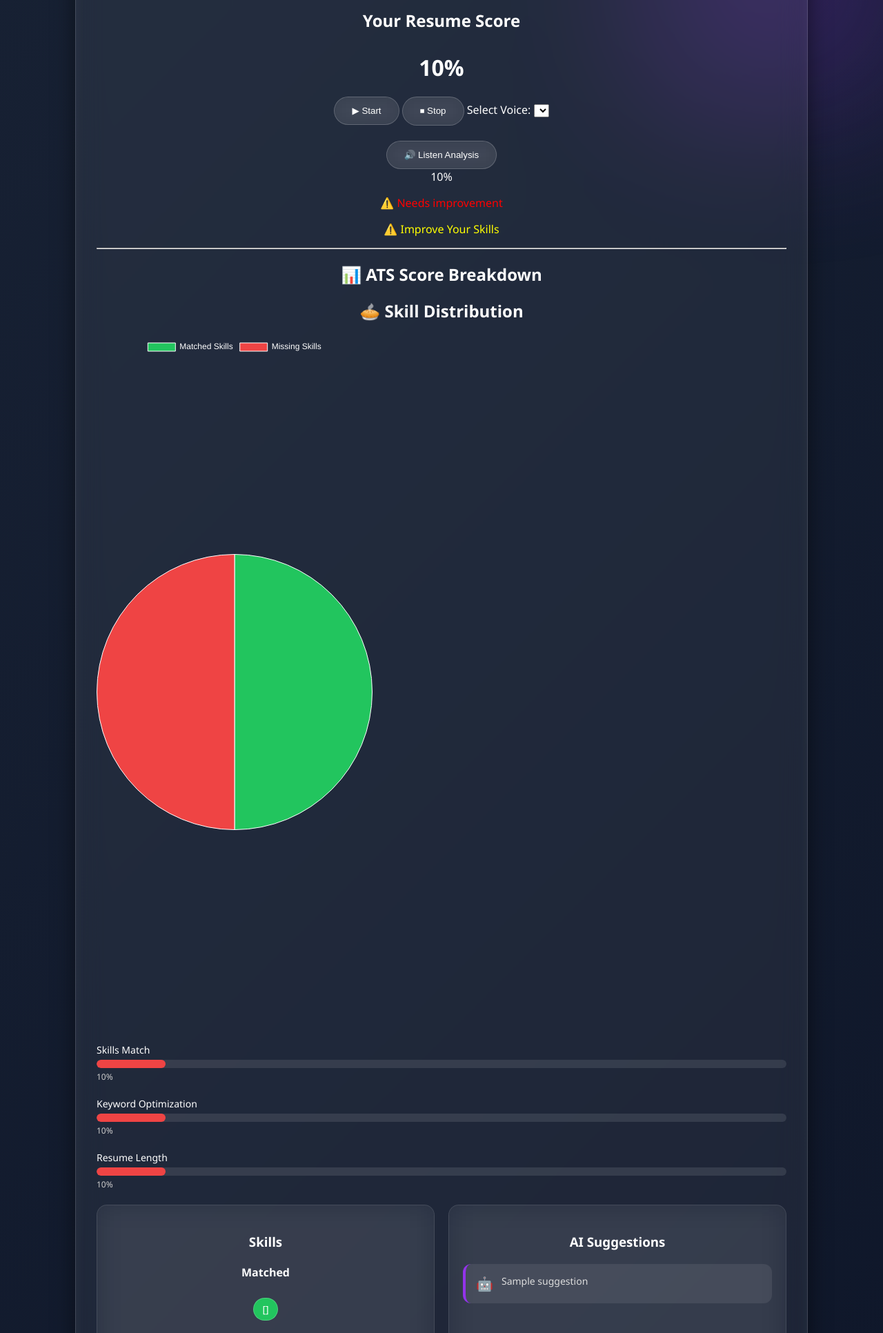
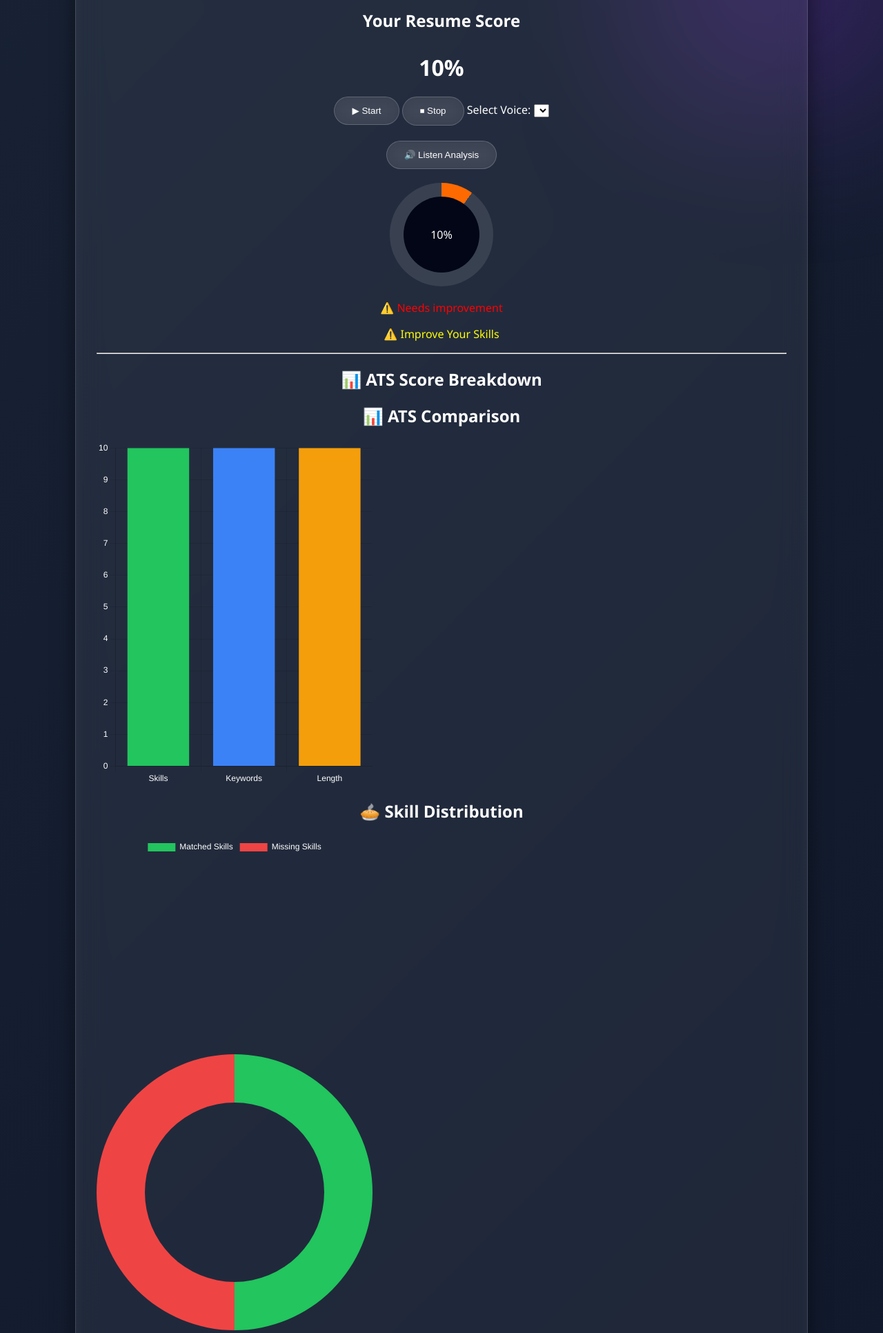
Before and after one commit to anshdixit2805/AI-Resume-Analyzer, a Flask app: template templates/result.html in a window 1280 px wide. Shown: the part 680-2612 px from the top of the page at 69% size. Run offline with Flask 3, Linux system fonts and the light colour scheme; the template is opened without the code that fills it: most values are stand-ins (such as "Sample title", 1, 10 or a date in 2020); lists and menus that the app fills with data are empty.

Commit message:
Added premium UI + charts + PDF upload

```diff
--- a/templates/result.html
+++ b/templates/result.html
@@ -406,6 +406,35 @@ canvas {
     max-width: 400px;
 }
 
+.circle {
+    width: 150px;
+    height: 150px;
+    border-radius: 50%;
+    background: conic-gradient(
+        #ff6a00 calc({{ score }} * 1%),
+        rgba(255,255,255,0.1) 0
+    );
+    display: flex;
+    align-items: center;
+    justify-content: center;
+    margin: 20px auto;
+}
+
+.inner {
+    width: 110px;
+    height: 110px;
+    background: #020617;
+    border-radius: 50%;
+    display: flex;
+    align-items: center;
+    justify-content: center;
+}
+.container {
+    animation: fadeIn 1s ease-in-out;
+}
+button:active {
+    transform: scale(0.95);
+}
 </style>
 </head>
 
@@ -487,6 +516,8 @@ canvas {
 
 <hr>
 <h2>📊 ATS Score Breakdown</h2>
+<h2>📊 ATS Comparison</h2>
+<canvas id="barChart"></canvas>
 <h2>🥧 Skill Distribution</h2>
 <canvas id="skillPieChart" width="300" height="300"></canvas>
 <div class="breakdown">
@@ -675,28 +706,21 @@ document.addEventListener("mousemove", (e) => {
 <script>
 const pieCtx = document.getElementById('skillPieChart').getContext('2d');
 
-const skillPieChart = new Chart(pieCtx, {
-    type: 'pie',
+new Chart(pieCtx, {
+    type: 'doughnut',   // 👈 better than pie (premium look)
     data: {
         labels: ['Matched Skills', 'Missing Skills'],
         datasets: [{
-            data: [
-                {{ matched|length }},
-                {{ missing_skills|length }}
-            ],
-            backgroundColor: [
-                '#22c55e',  // green
-                '#ef4444'   // red
-            ],
-            borderWidth: 1
+            data: [{{ matched|length }}, {{ missing_skills|length }}],
+            backgroundColor: ['#22c55e', '#ef4444'],
+            borderWidth: 0
         }]
     },
     options: {
+        cutout: '65%',   // 👈 makes it donut style
         plugins: {
             legend: {
-                labels: {
-                    color: 'white'
-                }
+                labels: { color: 'white' }
             }
         }
     }
@@ -722,20 +746,19 @@ new Chart(radarCtx, {
         datasets: [{
             label: 'Skill Strength',
             data: skillData,
-            backgroundColor: 'rgba(34,197,94,0.2)',
-            borderColor: '#22c55e',
-            borderWidth: 2,
-            pointBackgroundColor: '#22c55e'
+            backgroundColor: 'rgba(255,106,0,0.2)',
+            borderColor: '#ff6a00',
+            pointBackgroundColor: '#ff6a00',
+            borderWidth: 2
         }]
     },
     options: {
-        responsive: true,
         scales: {
             r: {
                 min: 0,
                 max: 100,
+                grid: { color: "rgba(255,255,255,0.1)" },
                 angleLines: { color: "rgba(255,255,255,0.2)" },
-                grid: { color: "rgba(255,255,255,0.1)" },
                 pointLabels: { color: "white" }
             }
         },
@@ -744,6 +767,57 @@ new Chart(radarCtx, {
         }
     }
 });
+
+</script>
+<script src="https://cdn.jsdelivr.net/npm/chart.js"></script>
+<script>
+new Chart(document.getElementById("barChart"), {
+    type: "bar",
+    data: {
+        labels: ["Skills", "Keywords", "Length"],
+        datasets: [{
+            data: [{{skills_score}}, {{keyword_score}}, {{length_score}}],
+            backgroundColor: ["#22c55e", "#3b82f6", "#f59e0b"]
+        }]
+    },
+    options: {
+        plugins: { legend: { display: false } },
+        scales: {
+            x: { ticks: { color: "white" } },
+            y: { ticks: { color: "white" } }
+        }
+    }
+});
+</script>
+<script>
+const barCtx = document.getElementById('barChart').getContext('2d');
+
+new Chart(barCtx, {
+    type: 'bar',
+    data: {
+        labels: ['Skills', 'Keywords', 'Length'],
+        datasets: [{
+            label: 'ATS Score',
+            data: [{{ skills_score }}, {{ keyword_score }}, {{ length_score }}],
+            backgroundColor: ['#22c55e', '#3b82f6', '#facc15']
+        }]
+    },
+    options: {
+        plugins: {
+            legend: { display: false }
+        },
+        scales: {
+            x: {
+                ticks: { color: 'white' }
+            },
+            y: {
+                ticks: { color: 'white' },
+                beginAtZero: true,
+                max: 100
+            }
+        }
+    }
+});
 </script>
 </body>
 </html>
```
